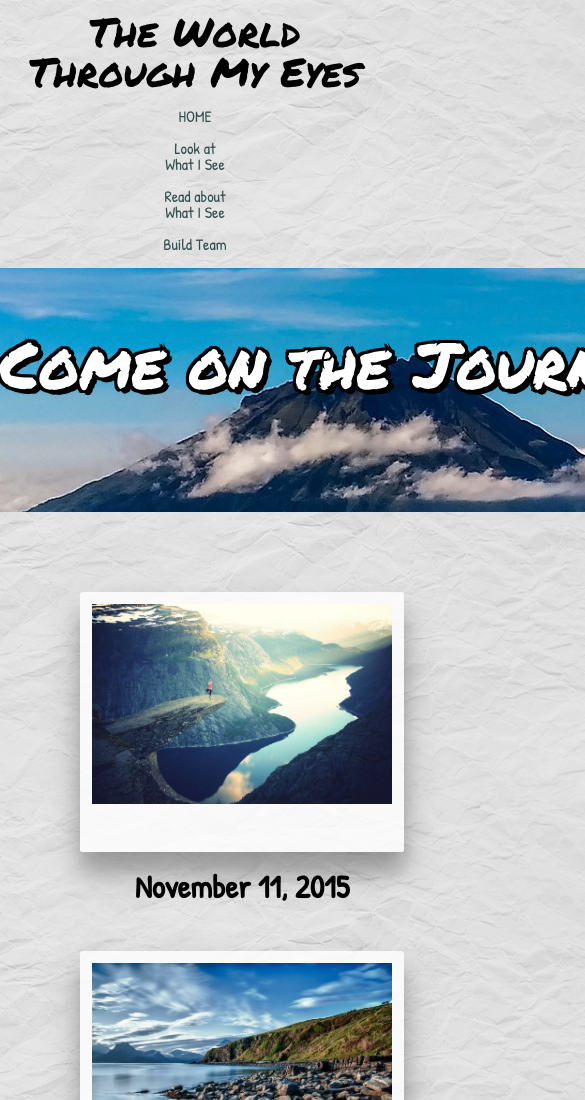
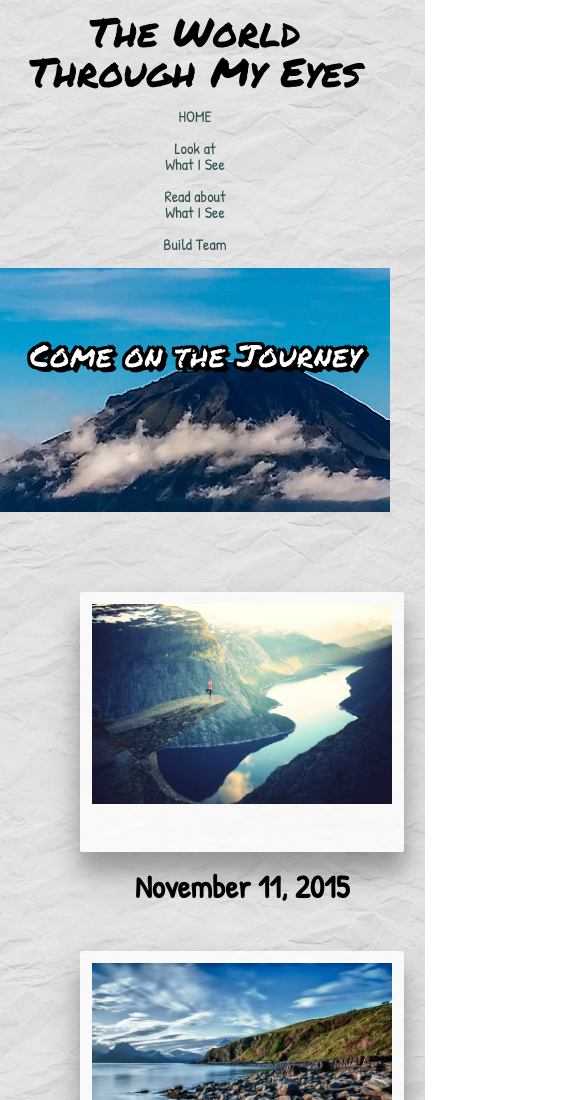
Before and after one commit to BuildWeek-ExpatJournal5/marketing, a plain HTML site: page Index2/index.html in a window 390 px wide. Shown: the top 1100 px of the page, 585 px wide, since content can reach past the window. Drawn offline with Linux system fonts and the light colour scheme.

Commit message:
minor bug fixes

```diff
--- a/Index2/index.css
+++ b/Index2/index.css
@@ -537,9 +537,11 @@ h2{
         transform: scale(1.5);
     }
     .background {
-        width:500px;
         height:10vh;
         margin: 0 auto;
+        /* background-size:200px 500px;
+        background-repeat:no-repeat; */
+
 
 
     }
@@ -571,6 +573,7 @@ h2{
         padding-bottom: 0;
         font-weight:700;
         opacity:100;
+        font-size:1rem;
         transform: scale(2);
         /* padding-bottom: 6rem; */
         -webkit-text-stroke: 1px black;
```
